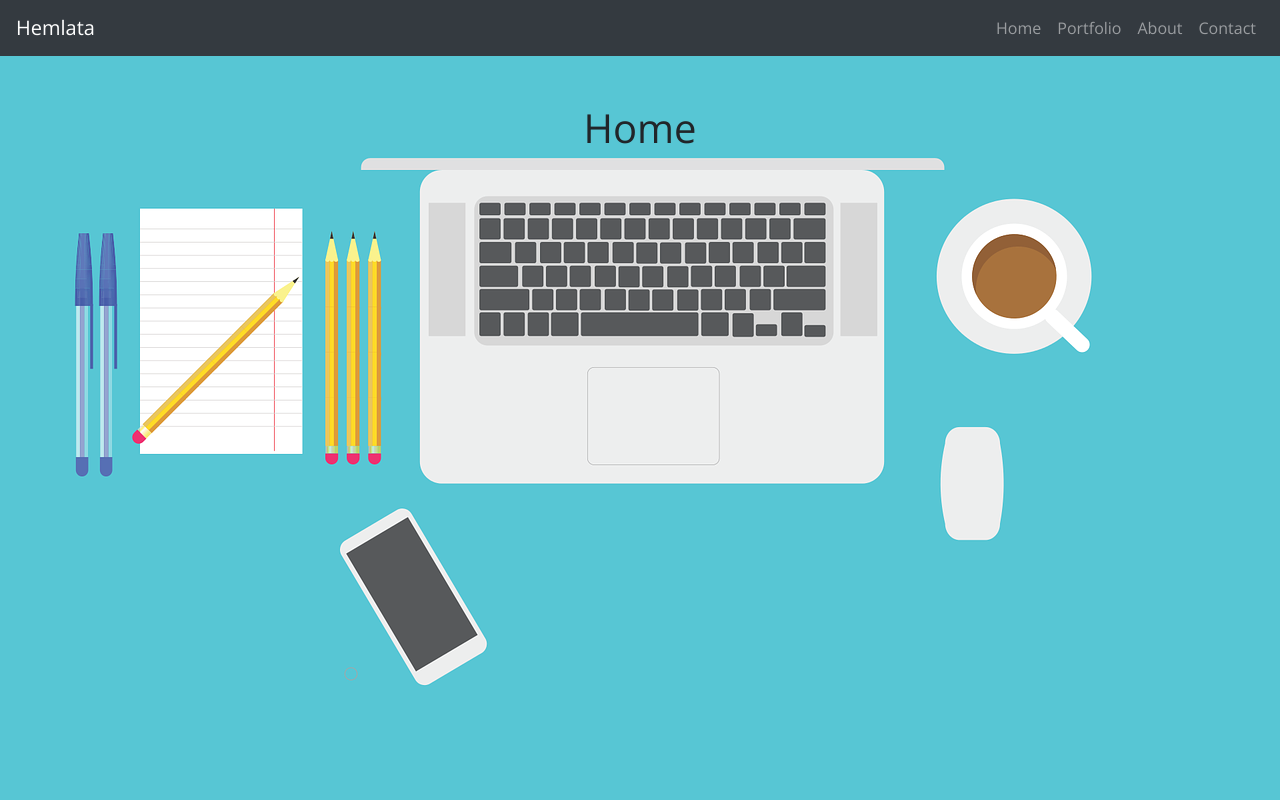
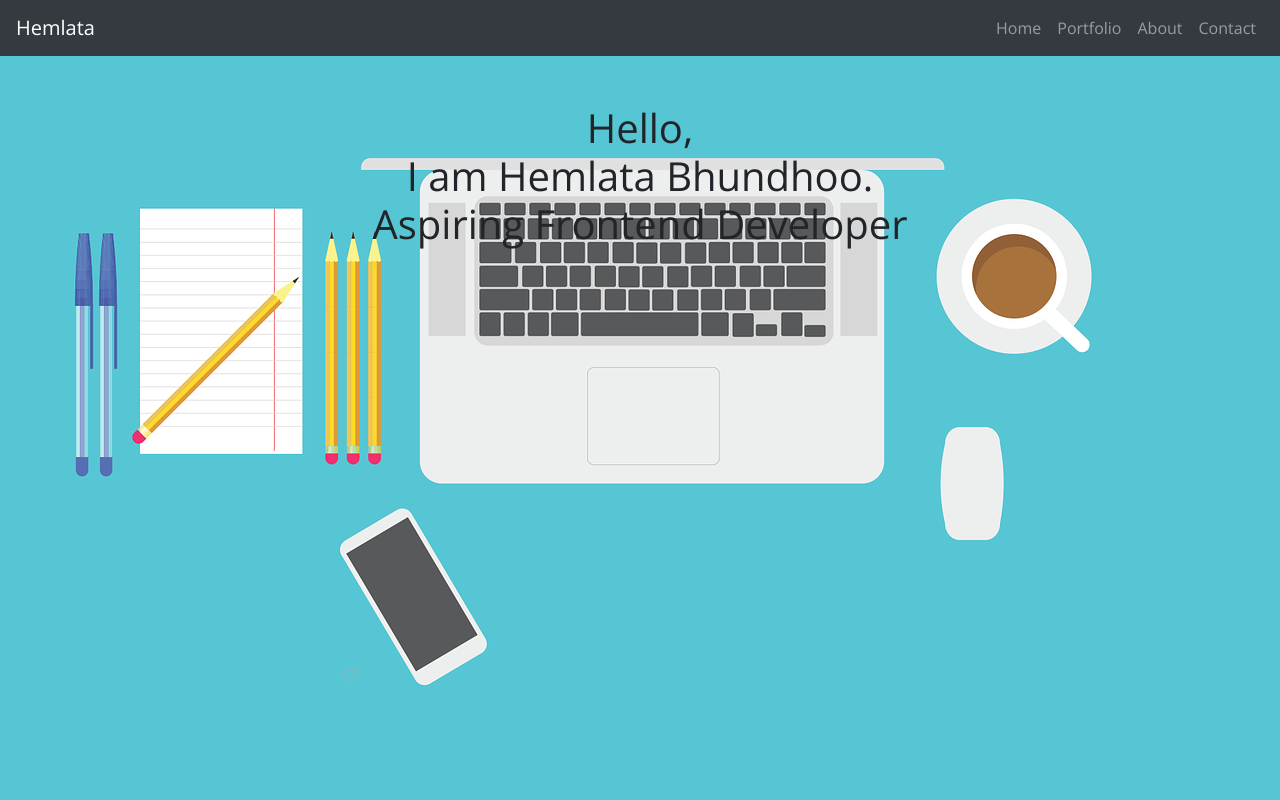
Before and after one commit to Hemlatab/portfolio-v2, a React (Create React App) app: page / in a window 1280 px wide. Shown: the top 800 px of the page. Built offline with nearby package versions, Linux system fonts and the light colour scheme.

Commit message:
Add content to pages

```diff
--- a/src/Components/Contact/Contact.js
+++ b/src/Components/Contact/Contact.js
@@ -4,7 +4,8 @@ import { Col, Row, Button, Form, FormGroup } from "react-bootstrap";
 
 const Contact = () => {
   return (
-    <section className="wrapper">
+    <section className="wrapper-contact">
+      <h1>Let's get in touch</h1>
       <Form>
         <Row form>
           <Col md={12}>
--- a/src/Components/Footer/Footer.js
+++ b/src/Components/Footer/Footer.js
@@ -5,9 +5,8 @@ import "./Footer.css";
 const Footer = () => {
   return (
     <section className="wrapper">
-      <h1>Footer</h1>
-
       <div class="footer-container">
+        <h2>Follow me on : </h2>
         <ul class="social-links">
           <li>
             <a href="https://github.com/Hemlatab" target="_blank">
--- a/src/Components/Home/Home.js
+++ b/src/Components/Home/Home.js
@@ -4,7 +4,13 @@ import "./Home.css";
 const Home = () => {
   return (
     <section className="wrapper home">
-      <h1>Home</h1>
+      <h1>
+        Hello,
+        <br />
+        I am Hemlata Bhundhoo.
+        <br />
+        Aspiring Frontend Developer
+      </h1>
     </section>
   );
 };
```
